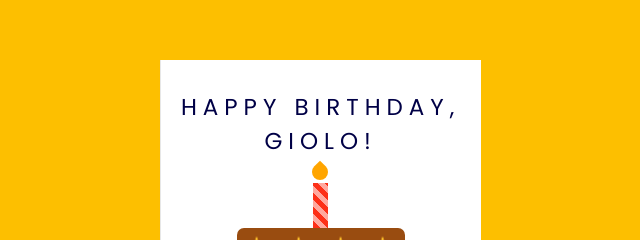
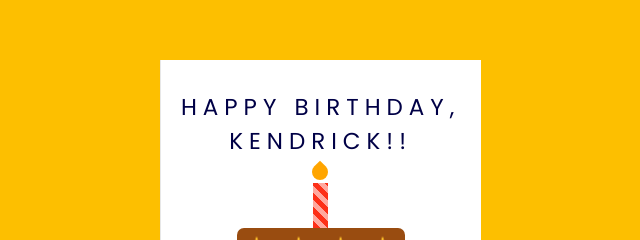
Before and after one commit to kokaki820/bday, a plain HTML site: page index.html in a window 1280 px wide. Shown: the part 140-380 px from the top of the page, without its empty margins (480-1120 px from the left). Drawn offline with Linux system fonts and the light colour scheme.

Commit message:
index.html

```diff
--- a/index.html
+++ b/index.html
@@ -13,7 +13,7 @@
     <div class="card">
         <div class="outside">
             <div class="front">
-                <p>Happy Birthday, GIOLO!</p>
+                <p>Happy Birthday, Kendrick!!</p>
                 <div class="cake">
                     <div class="top-layer"></div>
                     <div class="middle-layer"></div>
@@ -24,7 +24,7 @@
             <div class="back"></div>
         </div>
         <div class="inside">
-            <p>Happy Birthday! Wishing you have a fun and happy day!</p>
+            <p>Happy Birthday Future Elder! Wishing you have a fun and happy day!</p>
             <div class="gift-container">
                 <h1 class="gift">&#127873;</h1>
                 <p class="tap-text">Tap me!</p>
```
